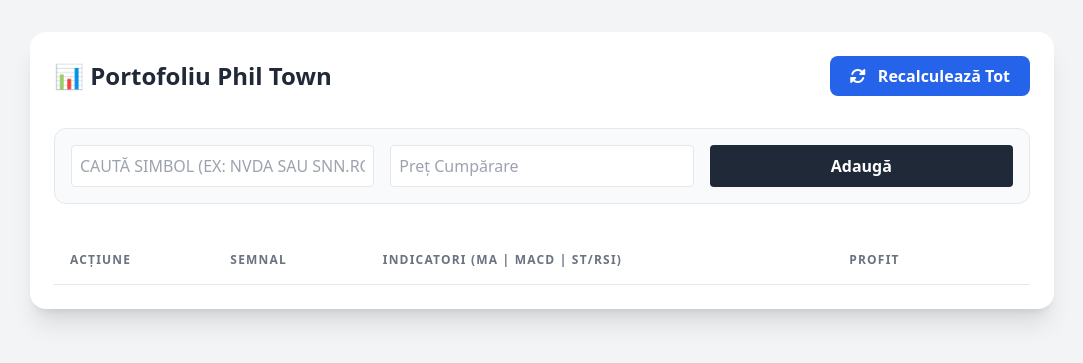
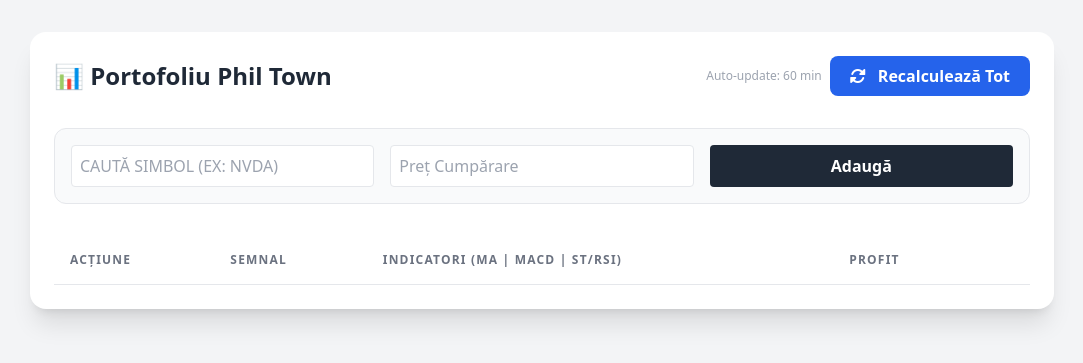
Before and after one commit to constantinionalex/Portofoliu_Revolut, a Flask app: page / in a window 1280 px wide. Shown: the top 363 px of the page, without its empty margins (98-1181 px from the left). Run offline with Flask 3, Linux system fonts and the light colour scheme; lists and menus that the app fills with data are empty; some libraries are stand-ins or nearby versions.

Commit message:
Update index.html

```diff
--- a/templates/index.html
+++ b/templates/index.html
@@ -16,14 +16,17 @@
     <div class="max-w-5xl mx-auto bg-white rounded-2xl shadow-xl p-6">
         <div class="flex justify-between items-center mb-8">
             <h1 class="text-2xl font-extrabold text-gray-800">📊 Portofoliu Phil Town</h1>
-            <button onclick="refreshAll()" id="refreshBtn" class="bg-blue-600 hover:bg-blue-700 text-white px-5 py-2 rounded-lg font-bold transition">
-                <i class="fas fa-sync-alt mr-2"></i> Recalculează Tot
-            </button>
+            <div class="flex gap-2">
+                <span class="text-xs text-gray-400 self-center">Auto-update: 60 min</span>
+                <button onclick="refreshAll()" id="refreshBtn" class="bg-blue-600 hover:bg-blue-700 text-white px-5 py-2 rounded-lg font-bold transition">
+                    <i class="fas fa-sync-alt mr-2"></i> Recalculează Tot
+                </button>
+            </div>
         </div>
 
         <div class="relative grid grid-cols-1 md:grid-cols-3 gap-4 mb-8 bg-gray-50 p-4 rounded-xl border border-gray-200">
             <div class="relative">
-                <input type="text" id="symbolInput" placeholder="Caută Simbol (ex: NVDA sau SNN.RO)" autocomplete="off" class="w-full p-2 border rounded uppercase outline-none focus:ring-2 focus:ring-blue-400">
+                <input type="text" id="symbolInput" placeholder="Caută Simbol (ex: NVDA)" autocomplete="off" class="w-full p-2 border rounded uppercase outline-none focus:ring-2 focus:ring-blue-400">
                 <div id="results" class="search-results hidden"></div>
             </div>
             <input type="number" id="priceInput" step="0.0001" placeholder="Preț Cumpărare" class="p-2 border rounded outline-none focus:ring-2 focus:ring-blue-400">
@@ -82,40 +85,26 @@
         const symbolInput = document.getElementById('symbolInput');
         const resultsDiv = document.getElementById('results');
 
-        // Funcția de Căutare (Autocomplete)
         symbolInput.addEventListener('input', async (e) => {
             const q = e.target.value;
             if (q.length < 2) { resultsDiv.classList.add('hidden'); return; }
-
             const res = await fetch(`/search?q=${q}`);
             const data = await res.json();
-
             if (data.length > 0) {
-                resultsDiv.innerHTML = data.map(item => `
-                    <div class="search-item" onclick="selectSymbol('${item.symbol}')">
-                        <span class="font-bold">${item.symbol}</span> - <span class="text-sm text-gray-500">${item.name}</span>
-                    </div>
-                `).join('');
+                resultsDiv.innerHTML = data.map(item => `<div class="search-item" onclick="selectSymbol('${item.symbol}')"><span class="font-bold">${item.symbol}</span> - ${item.name}</div>`).join('');
                 resultsDiv.classList.remove('hidden');
-            } else {
-                resultsDiv.classList.add('hidden');
-            }
+            } else { resultsDiv.classList.add('hidden'); }
         });
 
-        function selectSymbol(sym) {
-            symbolInput.value = sym;
-            resultsDiv.classList.add('hidden');
-        }
+        function selectSymbol(sym) { symbolInput.value = sym; resultsDiv.classList.add('hidden'); }
 
         async function addStock() {
             const symbol = symbolInput.value;
             const price = document.getElementById('priceInput').value;
             if(!symbol || !price) return alert("Completează ambele câmpuri!");
-
             const formData = new FormData();
             formData.append('symbol', symbol);
             formData.append('price', price);
-
             await fetch('/add', { method: 'POST', body: formData });
             location.reload();
         }
@@ -128,11 +117,10 @@
             const btn = document.getElementById('refreshBtn');
             btn.disabled = true; btn.innerHTML = '<i class="fas fa-spinner fa-spin mr-2"></i> Procesez...';
             await fetch('/refresh_manual');
-            alert("Actualizarea a pornit în fundal. Verifică Telegram peste câteva minute.");
+            alert("Recalcularea a pornit. Verifică Telegram în curând.");
             btn.disabled = false; btn.innerHTML = '<i class="fas fa-sync-alt mr-2"></i> Recalculează Tot';
         }
 
-        // Închide lista de rezultate dacă dai click în altă parte
         document.addEventListener('click', (e) => {
             if (!e.target.closest('#symbolInput')) resultsDiv.classList.add('hidden');
         });
```
